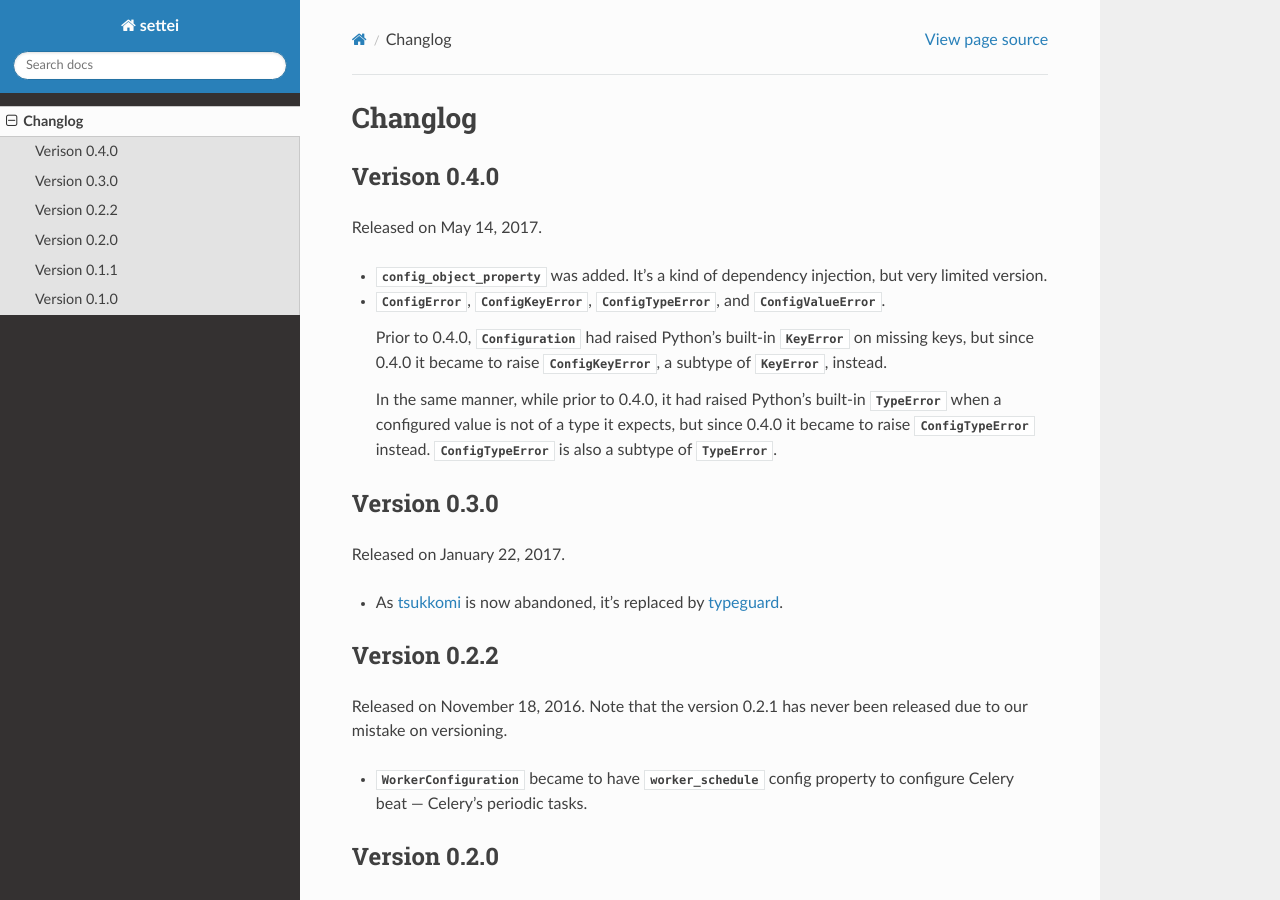
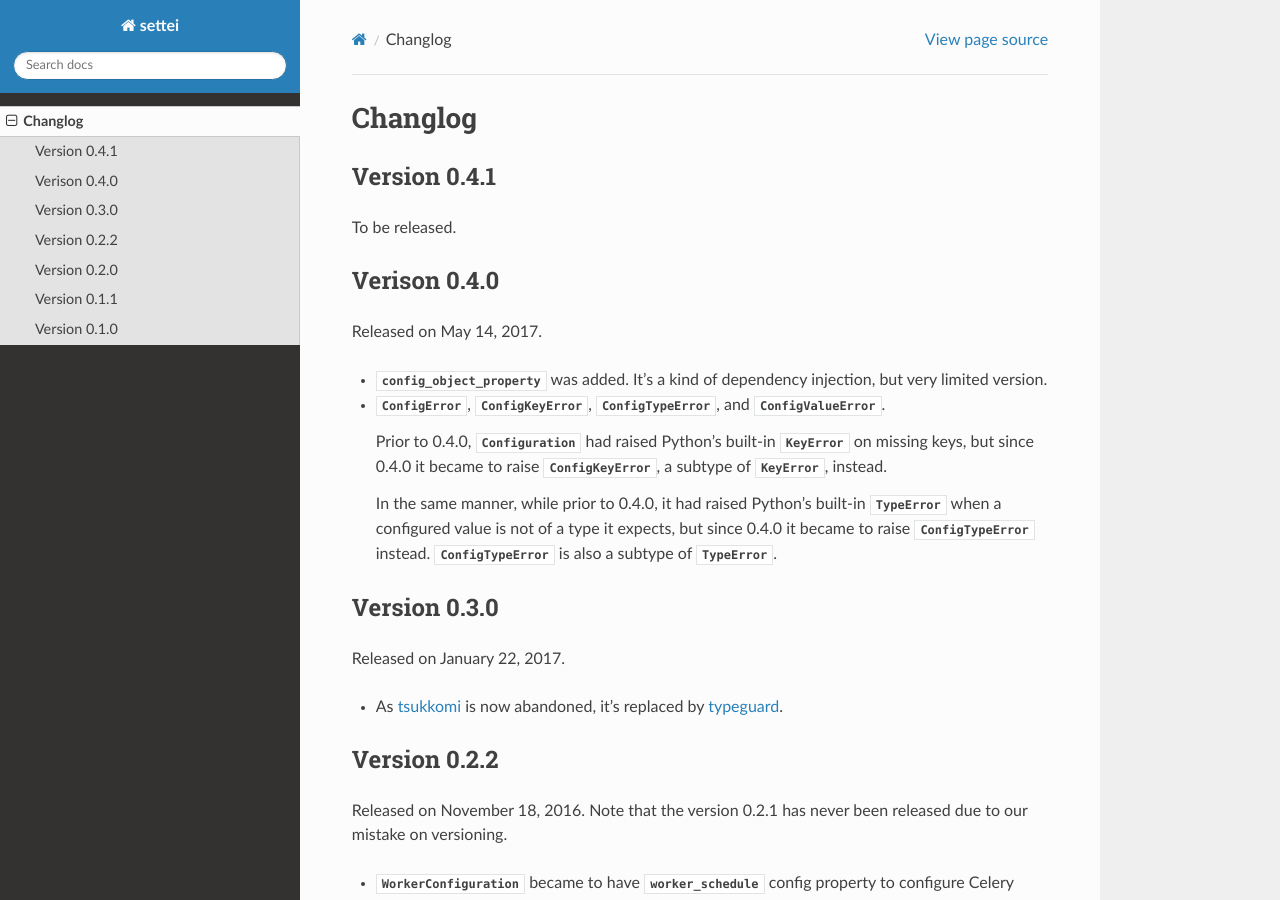
Before and after one commit to spoqa/settei, a Sphinx documentation site: the page built from docs/changes.rst, in a window 1280 px wide and 900 px high. Built offline with Sphinx 7.4.7 and the Read the Docs theme 2.0.0, drawn with Linux system fonts in a browser that asks for light colours; the version number could not be read and is left out.

Commit message:
Version bump

```diff
--- a/docs/changes.rst
+++ b/docs/changes.rst
@@ -1,5 +1,11 @@
 Changlog
 ========
+
+Version 0.4.1
+-------------
+
+To be released.
+
 
 Verison 0.4.0
 -------------
```
